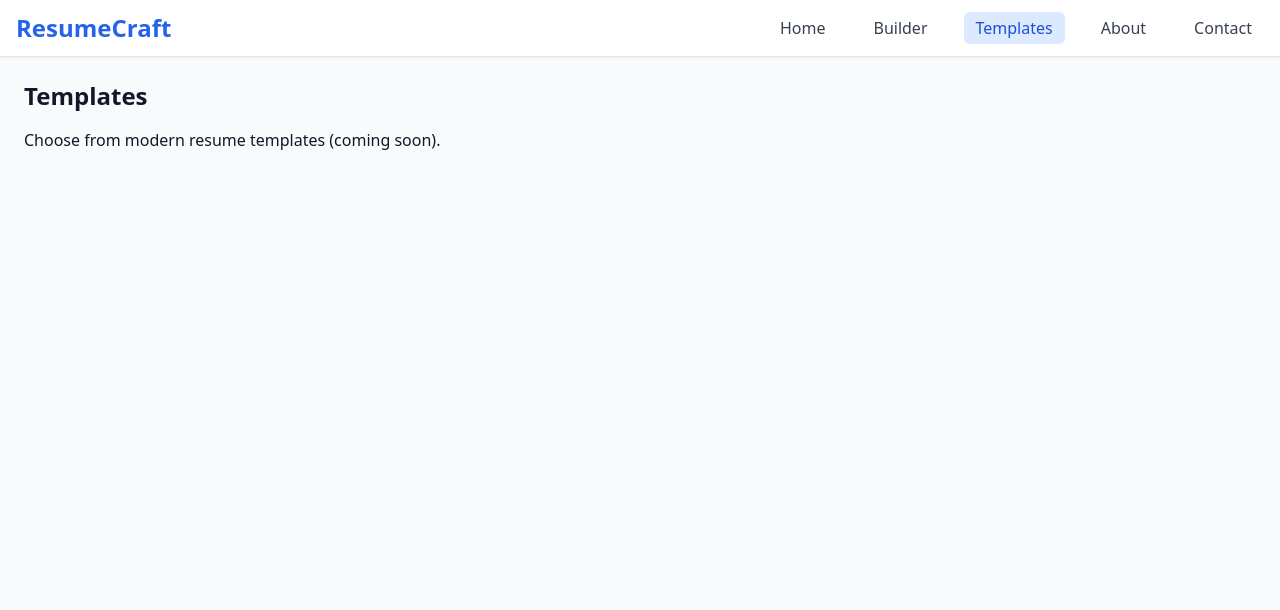
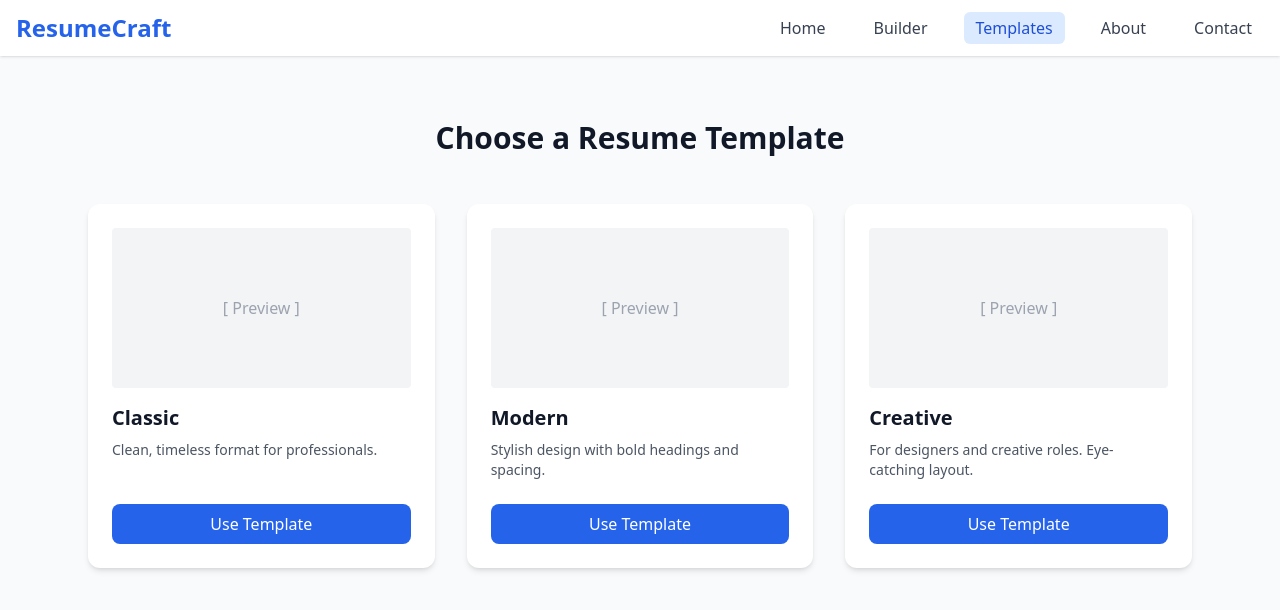
Before and after one commit to GlitchRider1/resumegenerator, a React (Vite) app: page /templates in a window 1280 px wide. Shown: the top 610 px of the page. Built offline with nearby package versions, Linux system fonts and the light colour scheme.

Commit message:
Update Templates.tsx

```diff
--- a/src/pages/Templates.tsx
+++ b/src/pages/Templates.tsx
@@ -1,11 +1,50 @@
-// File: src/pages/Templates.tsx
 import React from 'react';
+import { Link } from 'react-router-dom';
 
 const Templates: React.FC = () => {
+  const templates = [
+    {
+      id: 'classic',
+      name: 'Classic',
+      description: 'Clean, timeless format for professionals.',
+    },
+    {
+      id: 'modern',
+      name: 'Modern',
+      description: 'Stylish design with bold headings and spacing.',
+    },
+    {
+      id: 'creative',
+      name: 'Creative',
+      description: 'For designers and creative roles. Eye-catching layout.',
+    },
+  ];
+
   return (
-    <div className="p-6">
-      <h2 className="text-2xl font-semibold mb-4">Templates</h2>
-      <p>Choose from modern resume templates (coming soon).</p>
+    <div className="max-w-6xl mx-auto py-16 px-6">
+      <h2 className="text-3xl font-bold text-center mb-12">Choose a Resume Template</h2>
+      <div className="grid md:grid-cols-3 gap-8">
+        {templates.map((template) => (
+          <div
+            key={template.id}
+            className="bg-white rounded-xl shadow-md p-6 flex flex-col justify-between"
+          >
+            <div>
+              <div className="h-40 bg-gray-100 rounded mb-4 flex items-center justify-center text-gray-400">
+                [ Preview ]
+              </div>
+              <h3 className="text-xl font-semibold mb-2">{template.name}</h3>
+              <p className="text-gray-600 text-sm">{template.description}</p>
+            </div>
+            <Link
+              to={`/builder?template=${template.id}`}
+              className="mt-6 bg-blue-600 hover:bg-blue-700 text-white text-center py-2 rounded-lg transition"
+            >
+              Use Template
+            </Link>
+          </div>
+        ))}
+      </div>
     </div>
   );
 };
```
